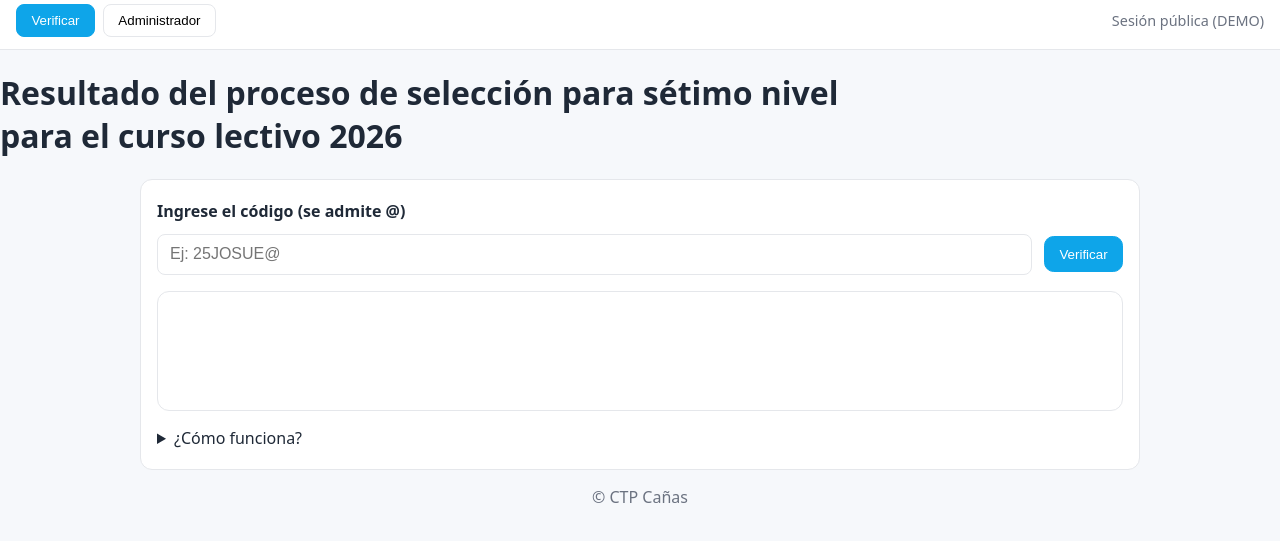
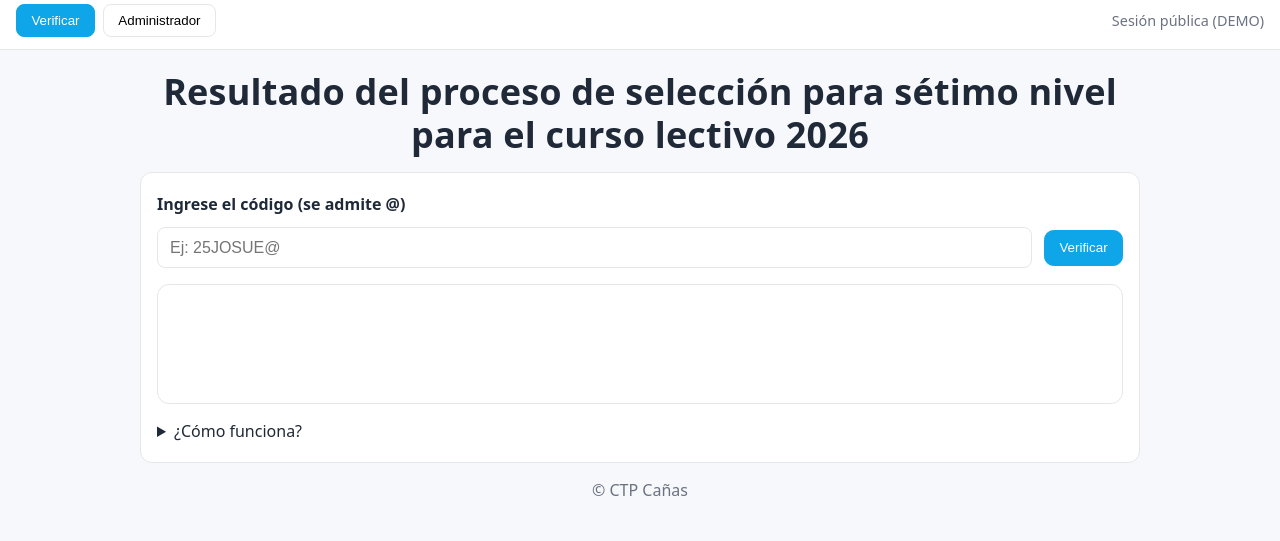
Before and after one commit to marcitica/Ingreso, a plain HTML site: page index.html in a window 1280 px wide. Shown: the part 137-678 px from the top of the page. Drawn offline with Linux system fonts and the light colour scheme.

Commit message:
Update styles.css

```diff
--- a/styles.css
+++ b/styles.css
@@ -41,6 +41,21 @@ html,body{
     border-color:var(--primary);
     color:#fff;
     background:var(--primary)}
+
+    /* Título principal (como en la imagen) */
+.page-title{
+  max-width: 1000px;         /* alinea con el ancho de la tarjeta */
+  margin: 1.25rem auto .75rem;
+  padding: 0 1rem;
+  text-align: center;
+  font-weight: 800;          /* negrita fuerte */
+  line-height: 1.2;          /* separa un poco las dos líneas */
+  letter-spacing: .2px;
+  color: var(--fg);
+  /* tamaño responsivo: grande en desktop, cómodo en móvil */
+  font-size: clamp(1.35rem, 2.2vw + .8rem, 2.25rem);
+}
+
 .session{
     margin-left:auto;
     font-size:.9rem;
```
